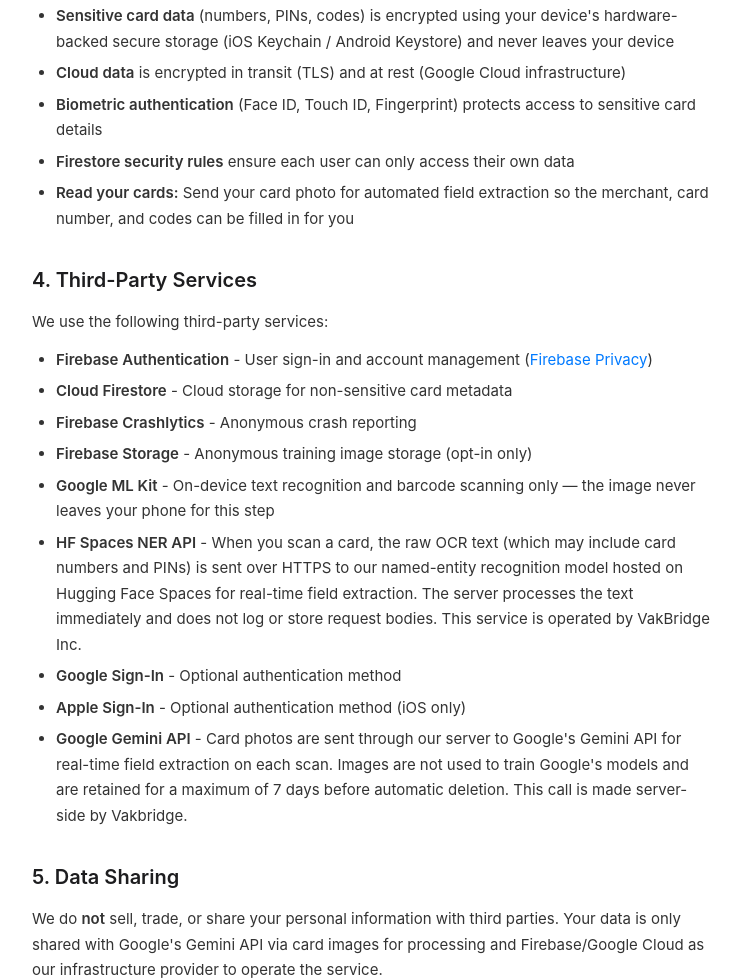
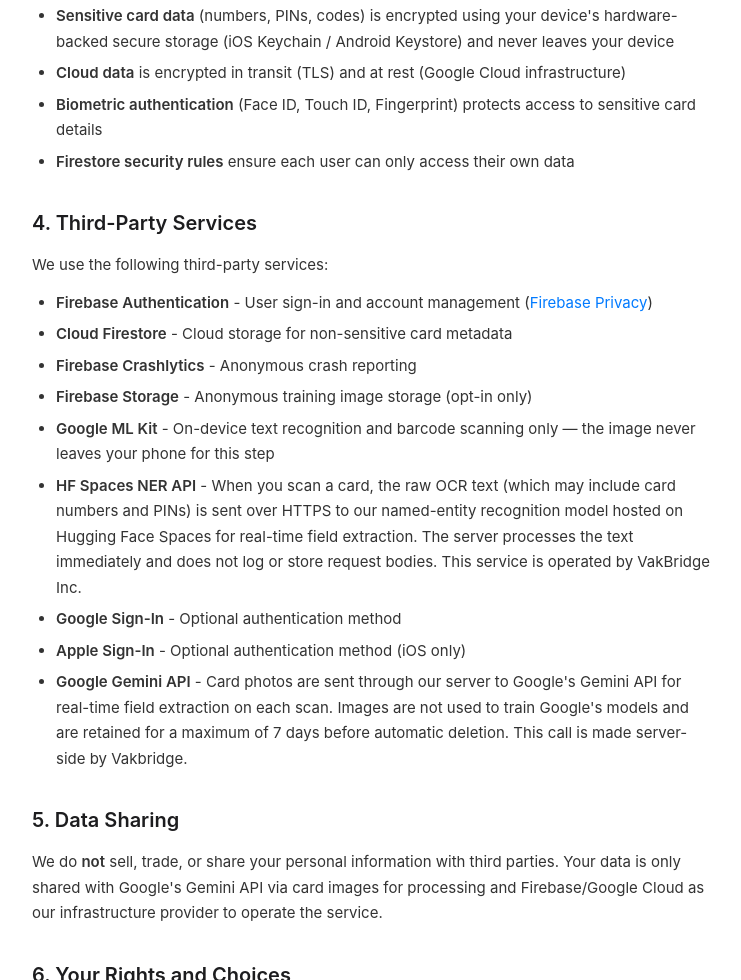
Before and after one commit to Vortrekt/unsift-legal, a plain HTML site: page index.html in a window 1280 px wide. Shown: the part 2138-3118 px from the top of the page, without its empty margins (268-1009 px from the left). Drawn offline with Linux system fonts and the light colour scheme.

Commit message:
Update index.html
accident

```diff
--- a/index.html
+++ b/index.html
@@ -97,7 +97,6 @@
         <li><strong>Cloud data</strong> is encrypted in transit (TLS) and at rest (Google Cloud infrastructure)</li>
         <li><strong>Biometric authentication</strong> (Face ID, Touch ID, Fingerprint) protects access to sensitive card details</li>
         <li><strong>Firestore security rules</strong> ensure each user can only access their own data</li>
-        <li><strong>Read your cards:</strong> Send your card photo for automated field extraction so the merchant, card number, and codes can be filled in for you</li>
     </ul>
 
     <h2>4. Third-Party Services</h2>
```
